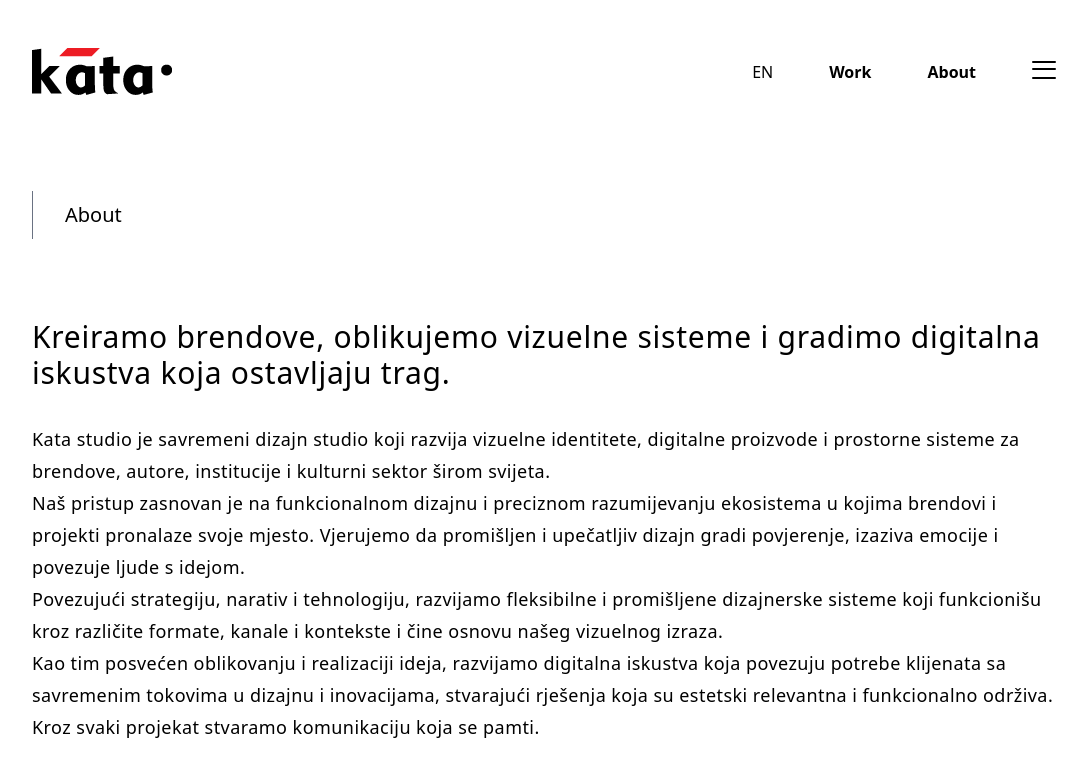
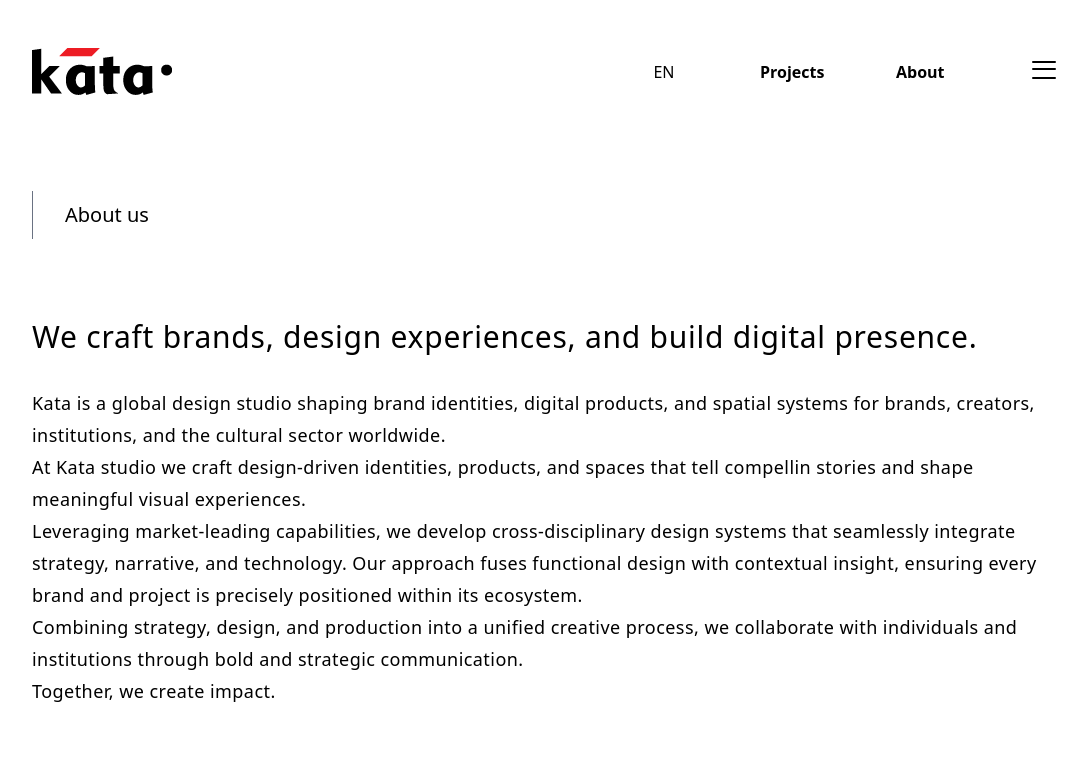
Before and after one commit to Suksii/katadesign-next, a Next.js app: page /en/about in a window 1280 px wide. Shown: the top 776 px of the page, without its empty margins (96-1183 px from the left). Built offline with nearby package versions, Linux system fonts and the light colour scheme.

Commit message:
about page translated

```diff
--- a/messages/en.json
+++ b/messages/en.json
@@ -1,13 +1,13 @@
 {
   "HamburgerMenu": {
-    "nas_rad": "Work",
+    "nas_rad": "Projects",
     "o_nama": "About",
     "usluge": "Services",
     "kontakt": "Contact",
     "karijera": "Careers"
   },
   "Navbar": {
-    "nas_rad": "Work",
+    "nas_rad": "Projects",
     "o_nama": "About"
   },
   "ServicesPage": {
@@ -64,5 +64,16 @@
       "title": "Experiential & Event Design",
       "description": "We conceptualize and produce events that communicate brand values through atmosphere, narrative, and intentional user journeys. Every detail is curated to deliver a cohesive, memorable experience."
     }
+  },
+  "AboutPage": {
+    "o_nama": "About us",
+    "o_nama_naslov": "We craft brands, design experiences, and build digital presence.",
+    "o_nama_paragrafi": [
+      "Kata is a global design studio shaping brand identities, digital products, and spatial systems for brands, creators, institutions, and the cultural sector worldwide.",
+      "At Kata studio we craft design-driven identities, products, and spaces that tell compellin stories and shape meaningful visual experiences.",
+      "Leveraging market-leading capabilities, we develop cross-disciplinary design systems that seamlessly integrate strategy, narrative, and technology. Our approach fuses functional design with contextual insight, ensuring every brand and project is precisely positioned within its ecosystem.",
+      "Combining strategy, design, and production into a unified creative process, we collaborate with individuals and institutions through bold and strategic communication.",
+      "Together, we create impact."
+    ]
   }
 }
--- a/messages/mn.json
+++ b/messages/mn.json
@@ -1,13 +1,13 @@
 {
   "HamburgerMenu": {
-    "nas_rad": "Naš rad",
+    "nas_rad": "Projekti",
     "o_nama": "O nama",
     "usluge": "Usluge",
     "kontakt": "Kontakt",
     "karijera": "Karijera"
   },
   "Navbar": {
-    "nas_rad": "Naš rad",
+    "nas_rad": "Projekti",
     "o_nama": "O nama"
   },
   "ServicesPage": {
@@ -64,5 +64,17 @@
       "title": "Događaji i iskustveni dizajn",
       "description": "Konceptualizujemo, dizajniramo i produkcijski realizujemo događaje koji komuniciraju vrijednosti kroz atmosferu, naraciju i pažljivo osmišljeno korisničko iskustvo."
     }
+  },
+  "AboutPage": {
+    "o_nama": "O nama",
+    "o_nama_naslov": "Kreiramo brendove, oblikujemo vizuelne sisteme i gradimo digitalna iskustva koja ostavljaju trag.",
+    "o_nama_paragrafi": [
+      "Kata studio je savremeni dizajn studio koji razvija vizuelne identitete, digitalne proizvode i prostorne sisteme za brendove, autore, institucije i kulturni sektor širom svijeta.",
+      "Naš pristup zasnovan je na funkcionalnom dizajnu i preciznom razumijevanju ekosistema u kojima brendovi i projekti pronalaze svoje mjesto.",
+      "Vjerujemo da promišljen i upečatljiv dizajn gradi povjerenje, izaziva emocije i povezuje ljude s idejom.",
+      "Povezujući strategiju, narativ i tehnologiju, razvijamo fleksibilne i promišljene dizajnerske sisteme koji funkcionišu kroz različite formate, kanale i kontekste i čine osnovu našeg vizuelnog izraza.",
+      "Kao tim posvećen oblikovanju i realizaciji ideja, razvijamo digitalna iskustva koja povezuju potrebe klijenata sa savremenim tokovima u dizajnu i inovacijama, stvarajući rješenja koja su estetski relevantna i funkcionalno održiva.",
+      "Kroz svaki projekat stvaramo komunikaciju koja se pamti."
+    ]
   }
 }
--- a/src/app/[locale]/(white-layout)/about/page.js
+++ b/src/app/[locale]/(white-layout)/about/page.js
@@ -1,35 +1,20 @@
 import PagesWrapper from "@/components/wrappers/PagesWrapper";
+import { useTranslations } from "next-intl";
 import React from "react";
 
 const AboutPage = () => {
+  const t = useTranslations("AboutPage");
+  const paragraphs = t.raw("o_nama_paragrafi");
+
   return (
-    <PagesWrapper title="About">
+    <PagesWrapper title={t("o_nama")}>
       <div>
-        <h2>
-          Kreiramo brendove, oblikujemo vizuelne sisteme i gradimo digitalna
-          iskustva koja ostavljaju trag.
-        </h2>
-        <p className="tracking-wide text-lg leading-8">
-          Kata studio je savremeni dizajn studio koji razvija vizuelne
-          identitete, digitalne proizvode i prostorne sisteme za brendove,
-          autore, institucije i kulturni sektor širom svijeta.
-          <br />
-          Naš pristup zasnovan je na funkcionalnom dizajnu i preciznom
-          razumijevanju ekosistema u kojima brendovi i projekti pronalaze svoje
-          mjesto. Vjerujemo da promišljen i upečatljiv dizajn gradi povjerenje,
-          izaziva emocije i povezuje ljude s idejom.
-          <br />
-          Povezujući strategiju, narativ i tehnologiju, razvijamo fleksibilne i
-          promišljene dizajnerske sisteme koji funkcionišu kroz različite
-          formate, kanale i kontekste i čine osnovu našeg vizuelnog izraza.
-          <br />
-          Kao tim posvećen oblikovanju i realizaciji ideja, razvijamo digitalna
-          iskustva koja povezuju potrebe klijenata sa savremenim tokovima u
-          dizajnu i inovacijama, stvarajući rješenja koja su estetski relevantna
-          i funkcionalno održiva.
-          <br />
-          Kroz svaki projekat stvaramo komunikaciju koja se pamti.
-        </p>
+        <h2>{t("o_nama_naslov")}</h2>
+        <div className="tracking-wide text-lg leading-8">
+          {paragraphs.map((text, index) => (
+            <p key={index}>{text}</p>
+          ))}
+        </div>
       </div>
     </PagesWrapper>
   );
--- a/src/components/LocaleSwitcher.jsx
+++ b/src/components/LocaleSwitcher.jsx
@@ -30,7 +30,7 @@ const LocaleSwitcher = () => {
     <button
       disabled={isPending}
       onClick={toggleLocale}
-      className="z-10 uppercase font-medium cursor-pointer"
+      className="z-10 uppercase font-medium cursor-pointer min-w-20"
     >
       {locale}
     </button>
--- a/src/components/Navbar.jsx
+++ b/src/components/Navbar.jsx
@@ -13,10 +13,16 @@ const Navbar = ({ variant = "light" }) => {
       <Logo variant={variant} />
       <div className="flex gap-14 items-center">
         <LocaleSwitcher />
-        <Link href="/work" className="font-semibold hidden md:block z-10">
+        <Link
+          href="/work"
+          className="font-semibold hidden md:block z-10 min-w-20"
+        >
           {t("nas_rad")}
         </Link>
-        <Link href="/about" className="font-semibold hidden md:block z-10">
+        <Link
+          href="/about"
+          className="font-semibold hidden md:block z-10 min-w-20"
+        >
           {t("o_nama")}
         </Link>
         <div>
```
